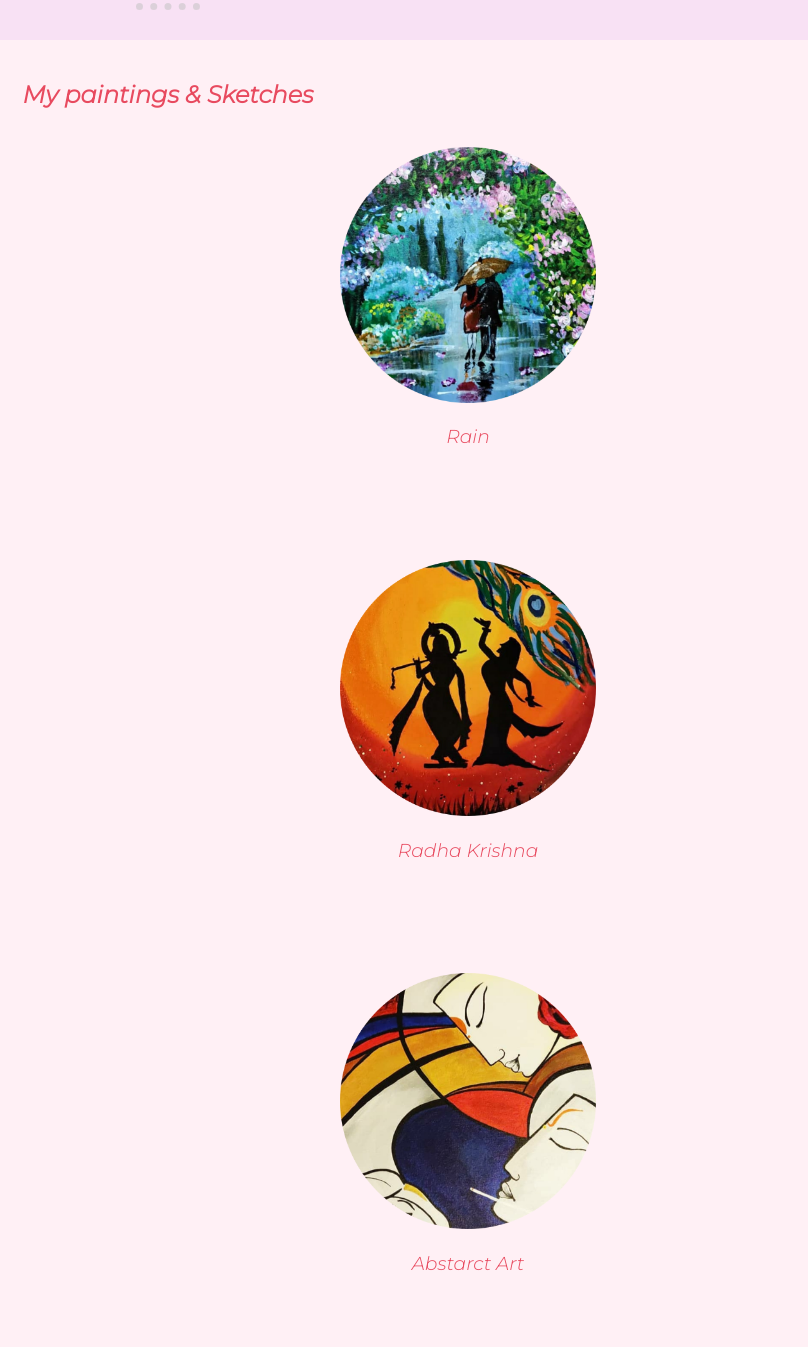
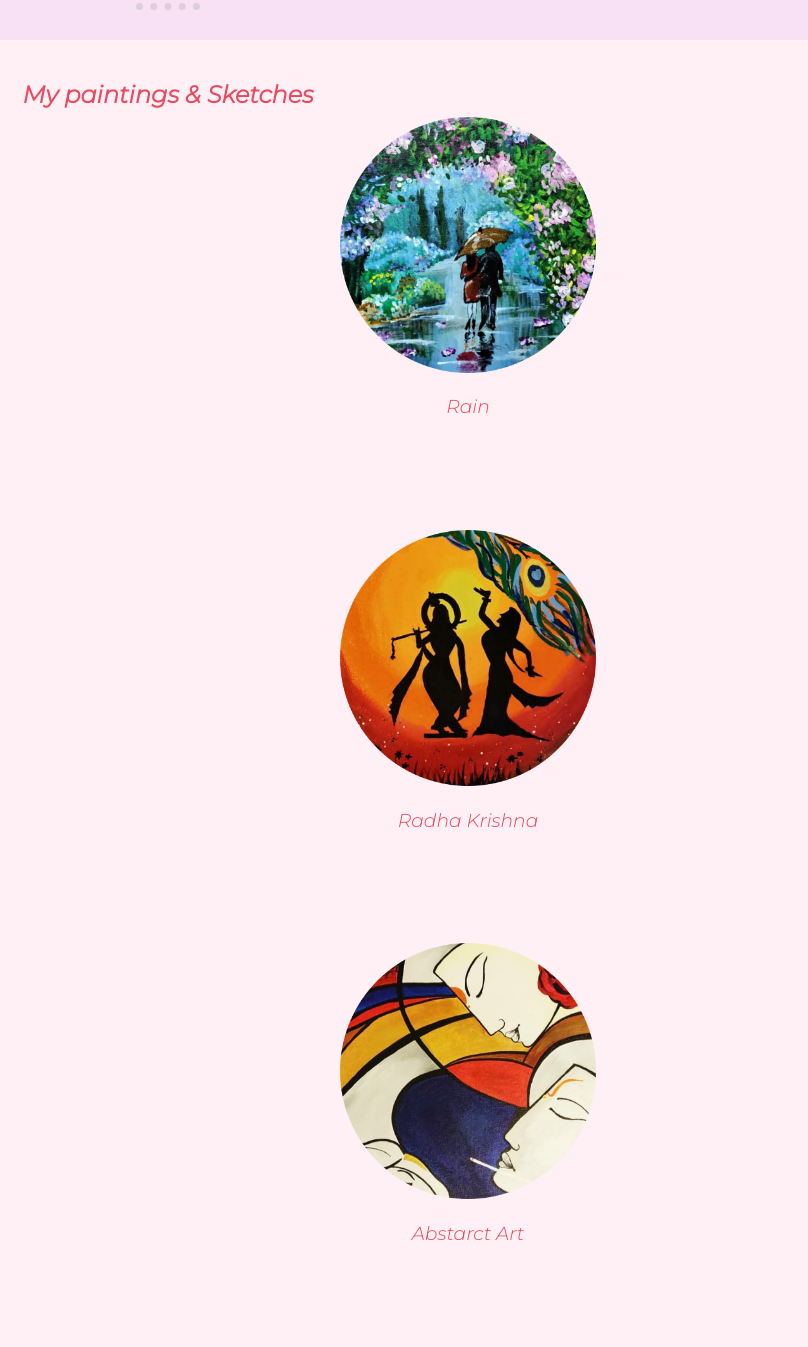
Before and after one commit to Himan-Arora/Mahi-Fansite, a plain HTML site: page index.html in a window 1280 px wide. Shown: the part 1265-2612 px from the top of the page, 472-1280 px from the left. Drawn offline with Linux system fonts and the light colour scheme.

Commit message:
Update styles.css

```diff
--- a/styles.css
+++ b/styles.css
@@ -1,8 +1,5 @@
 /******************************TAG SELECTORS**************************/
 body {
-  /* background-color: rgb(0,100,100);
-  background-image: url("https://c4.wallpaperflare.com/wallpaper/649/200/63/digital-art-artwork-abstract-wallpaper-preview.jpg");
-  background-size: cover; */
   margin: 0;
   text-align: center;
   font-family: 'Merriweather', serif;
@@ -135,6 +132,7 @@ hr{
   background-color: #fff0f5;
   /* position: relative; */
   height: 1550px;
+  padding-bottom: 150px;
 }
 
 .profile{
@@ -260,7 +258,7 @@ hr{
 #row2{
   position: relative;
   left: 300px;
-  bottom: 450px;
+  bottom: 480px;
 }
 
 #row3{
@@ -272,7 +270,7 @@ hr{
 #row4{
   position: relative;
   left: 300px;
-  bottom: 900px;
+  bottom: 930px;
 }
 
 #row5{
@@ -285,5 +283,5 @@ hr{
 #row6{
   position: relative;
   left: 300px;
-  bottom: 1350px;
+  bottom: 1380px;
 }
```
